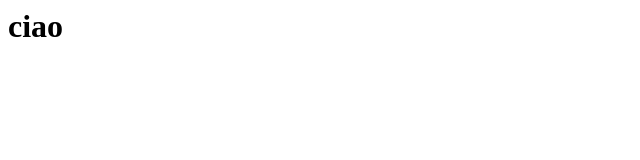
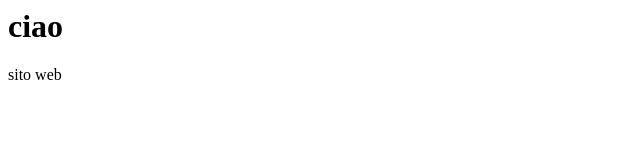
Before and after one commit to ffede-f/ffede-f, a plain HTML site: page index.html in a window 1280 px wide. Shown: the full height of the page, 0-640 px from the left. Drawn offline with Linux system fonts and the light colour scheme.

Commit message:
Update index.html

```diff
--- a/index.html
+++ b/index.html
@@ -1,5 +1,6 @@
 <html>
     <body>
         <h1>ciao</h1>
+        <p>sito web</p>
     </body>
 </html>
```
